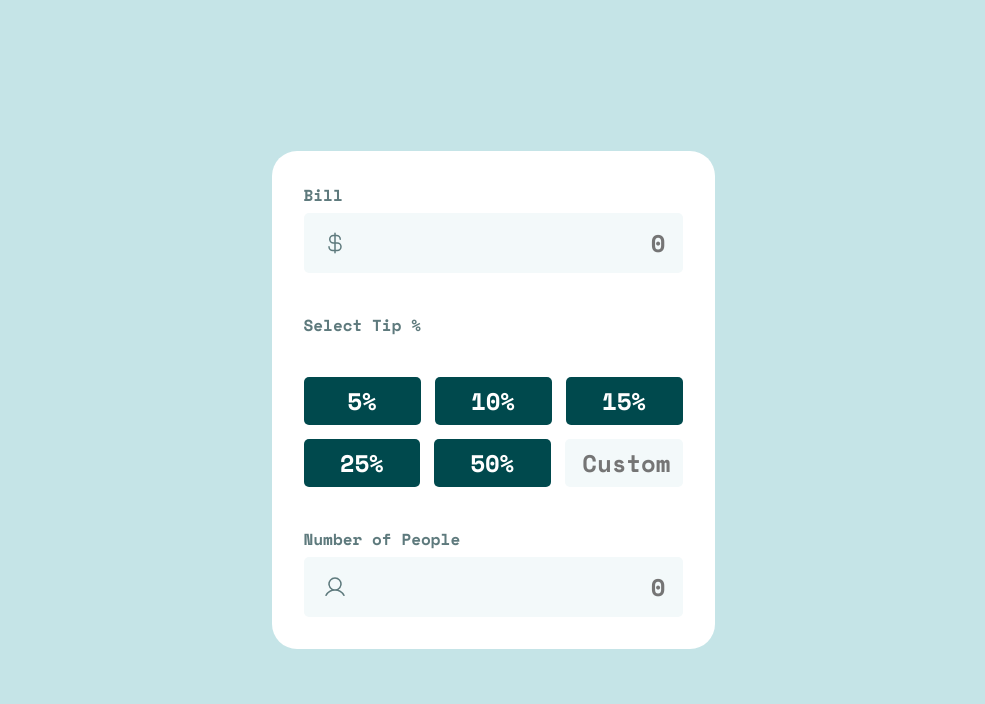
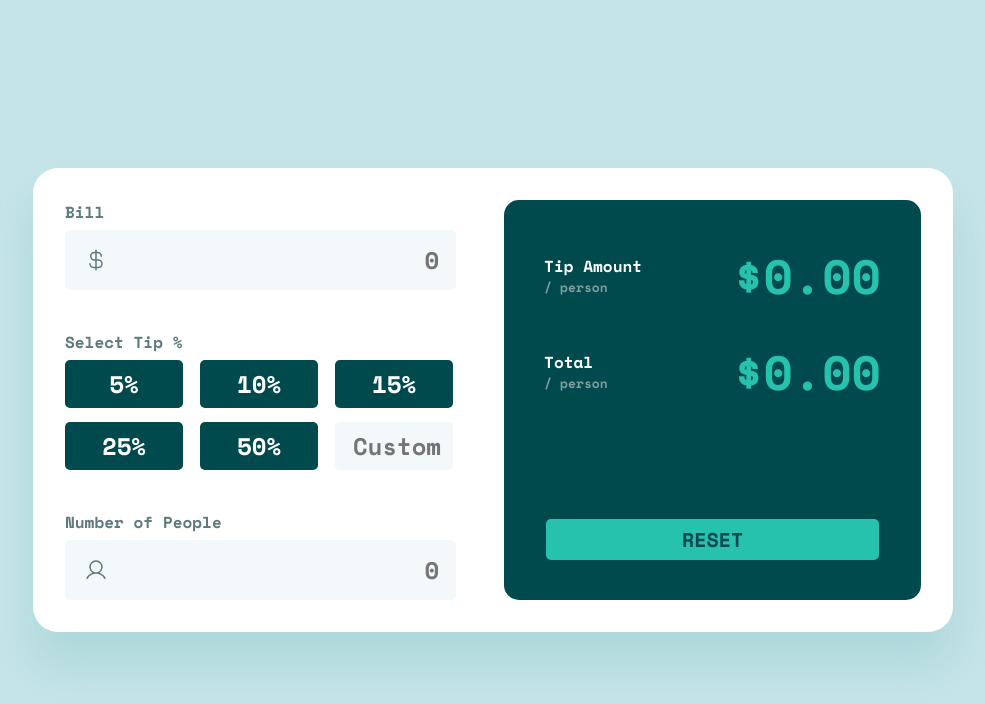
Before and after one commit to paulobrun0/tipCalculatorApp, a React (Vite) app: page / in a window 1280 px wide. Shown: the top 704 px of the page, without its empty margins (147-1132 px from the left). Built offline with nearby package versions, Linux system fonts and the light colour scheme.

Commit message:
Parte visual terminada

```diff
--- a/src/App.css
+++ b/src/App.css
@@ -8,6 +8,7 @@
 .container {
     background: var(--White);
     border-radius: 1.5625rem;
-    box-shadow: 0 32 43 0 hsla(185, 38%, 50%, 0.2);
+    box-shadow: 0 32px 43px 0 hsla(185, 38%, 50%, 0.2);
     padding: 32px;
+    max-width: 57.5rem;
 }
--- a/src/components/Bill.jsx
+++ b/src/components/Bill.jsx
@@ -1,6 +1,7 @@
 import { CurrencyDollar, User } from '@phosphor-icons/react'
 import styles from './Bill.module.css'
 import { ButtonTip } from './ButtonTip'
+import { BillResult } from './BillResult'
 export const Bill = () => {
   const tipsButton = [5, 10, 15, 25, 50]
 
@@ -12,6 +13,7 @@ export const Bill = () => {
           <CurrencyDollar size={24} />
           <input className={styles.input} type="number" placeholder="0" />
         </label>
+        <div className={styles.containerTips}>
           <label className={styles.label}>Select Tip %</label>
           <ul>
             {tipsButton.map((tipsButton) => (
@@ -27,6 +29,7 @@ export const Bill = () => {
               />
             </li>
           </ul>
+        </div>
 
         <label className={styles.label}>
           Number of People
@@ -34,6 +37,7 @@ export const Bill = () => {
           <input className={styles.input} type="number" placeholder="0" />
         </label>
       </form>
+      <BillResult />
     </div>
   )
 }
--- a/src/components/Bill.module.css
+++ b/src/components/Bill.module.css
@@ -1,5 +1,7 @@
 .containerBill {
-    max-width: 23.6875rem;
+    display: flex;
+    gap: 48px;
+
 }
 
 .form {
@@ -8,9 +10,11 @@
     gap: 2.5rem;
 }
 
-.label {
+
+
+.label,
+.containerTips {
     color: hsla(186, 14%, 43%, 1);
-
     font-size: 16px;
     line-height: 24px;
     text-align: left;
@@ -45,7 +49,6 @@ input[type="number"] {
     font-size: 24px;
     padding: 12px 17px 12px 0;
     text-align: right;
-
     caret-color: #26C2AE;
 }
 
--- /dev/null
+++ b/src/components/BillResult.jsx
@@ -0,0 +1,29 @@
+import styles from './BillResult.module.css'
+
+export const BillResult = () => {
+  return (
+    <div className={styles.containerBillResult}>
+      <div className={styles.tipAmount}>
+        <div className={styles.description}>
+          <p>Tip Amount</p>
+          <span>/ person</span>
+        </div>
+        <div className={styles.billPerPerson}>
+          <p>$0.00</p>
+        </div>
+      </div>
+      <div className={styles.totalPerPerson}>
+        <div className={styles.description}>
+          <p>Total</p>
+          <span>/ person</span>
+        </div>
+        <div className={styles.billTotalPerPerson}>
+          <p>$0.00</p>
+        </div>
+      </div>
+      <div className={styles.btnReset}>
+        <button>Reset</button>
+      </div>
+    </div>
+  )
+}
--- /dev/null
+++ b/src/components/BillResult.module.css
@@ -0,0 +1,73 @@
+.containerBillResult {
+    border-radius: .9375rem;
+    background: var(--Very-dark-cyan);
+    display: flex;
+    flex-direction: column;
+    padding: 2.5rem 2.5rem 0 2.5rem;
+}
+
+.tipAmount,
+.totalPerPerson {
+    display: flex;
+    align-items: center;
+    gap: 92px;
+}
+
+.tipAmount {
+    margin-bottom: 1.5625rem;
+}
+
+
+
+.description {
+    display: flex;
+    flex-direction: column;
+    min-width: 6.125rem;
+}
+
+.description p {
+    display: flex;
+    color: var(--White);
+    font-size: 1rem;
+    line-height: 24px;
+}
+
+.description span {
+    color: var(--White);
+    font-size: .8125rem;
+    line-height: 19px;
+    color: #7F9D9F;
+    display: block;
+}
+
+.billPerPerson p,
+.billTotalPerPerson p {
+    color: #26C2AE;
+    font-size: 48px;
+    line-height: 4.4375rem;
+}
+
+.btnReset {
+    display: flex;
+    align-items: center;
+    justify-content: center;
+    margin-top: 112px;
+}
+
+button {
+    background: #26C2AE;
+    color: var(--Very-dark-cyan);
+    border: none;
+    padding: 6px 36px;
+    cursor: pointer;
+    font-size: 20px;
+    text-transform: uppercase;
+    max-width: 20.8125rem;
+    transition: .5s;
+    border-radius: 5px;
+    flex: 1;
+}
+
+button:hover {
+    background: #9FE8DF;
+}
--- a/src/components/ButtonTip.module.css
+++ b/src/components/ButtonTip.module.css
@@ -16,3 +16,7 @@
     background: #9FE8DF;
     color: var(--Very-dark-cyan);
 }
+
+.btnTip:active {
+    background: #26C2AE;
+}
```
Lines whose indentation alone changed are shown as unchanged.
